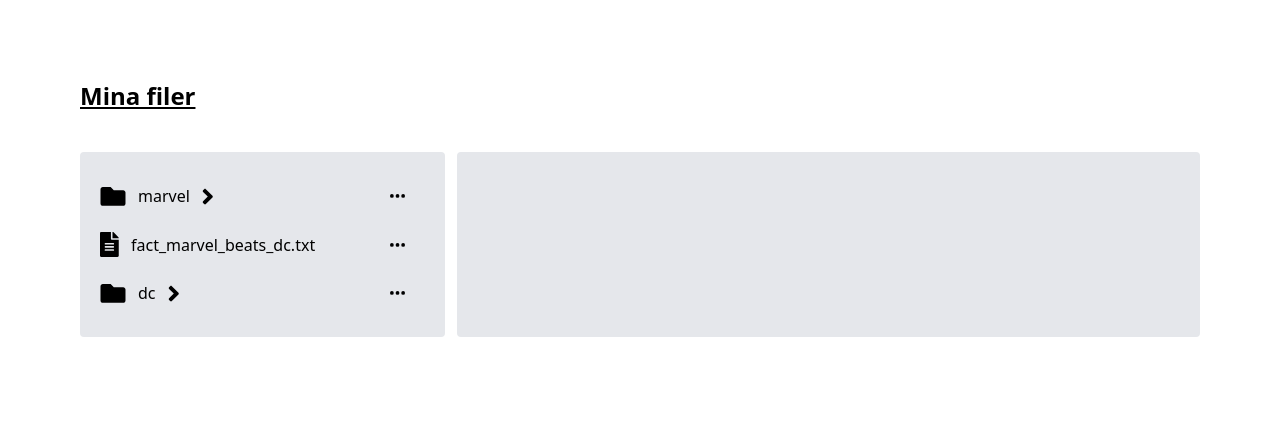
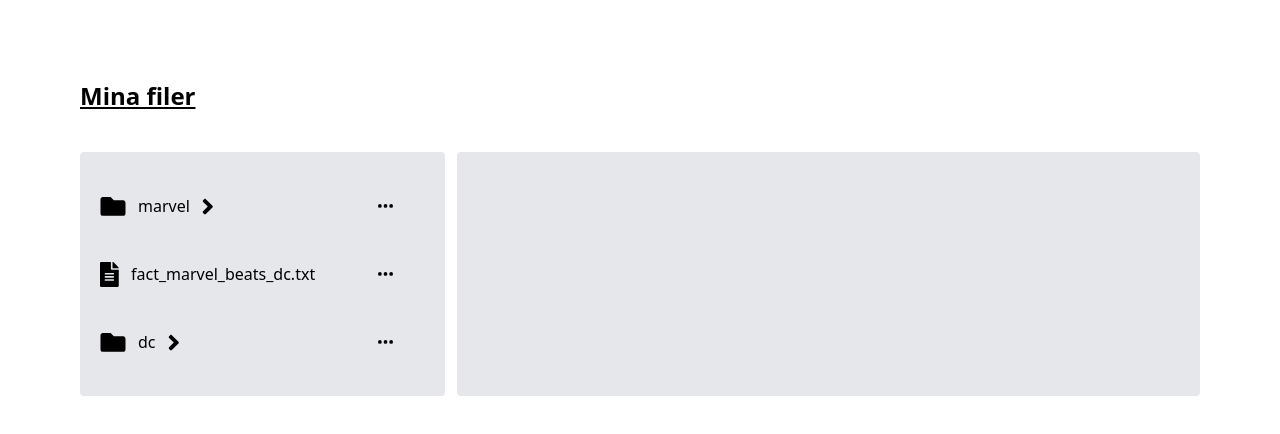
Before and after one commit to juliabeengtsson/fileTree, a Nuxt app: page / in a window 1280 px wide. Shown: the top 434 px of the page. Built offline with nearby package versions, Linux system fonts and the light colour scheme.

Commit message:
added hover effect and active folder name

```diff
--- a/components/ContextMenu.vue
+++ b/components/ContextMenu.vue
@@ -1,10 +1,10 @@
 <template>
 	<div>
-		<div class="mr-5" @click="toggle()">
+		<div class="mr-5 p-3" @click="toggle()">
 			<ContextIcon />
 		</div>
-
-		<div v-if="isHidden" id="dropdown" class="absolute right-1 top-6 z-10 w-44 bg-white rounded divide-y divide-gray-100 shadow block">
+		<!-- Dropdown menu for delete and editing -->
+		<div v-if="isHidden" id="dropdown" class="absolute right-1 top-8 z-10 w-44 bg-white rounded divide-y divide-gray-100 shadow block">
 			<ul class="py-1 text-sm text-gray-700"
 				aria-labelledby="dropdownMenuIconHorizontalButton">
 				<li>
--- a/components/FileTree.vue
+++ b/components/FileTree.vue
@@ -3,11 +3,12 @@
 		<h2 class="mb-10 underline font-semibold text-2xl">Mina filer</h2>
 
 		<div class="grid grid-cols-3 gap-3">
-			<div class="col-span-1 bg-gray-200 py-5 pl-5 rounded">
+			<div class="col-span-1 bg-gray-200 py-5 rounded">
 				<!-- Loop for first step in fileTree -->
 				<div v-for="file of createFileTree()" class="py-3">
 					<!-- fileTree with folders -->
-					<div v-if="Object.keys(file.files).length" class="cursor-pointer flex items-center justify-between relative">
+					<div v-if="Object.keys(file.files).length"
+						 class="hover:bg-gray-100 py-2 cursor-pointer flex items-center justify-between relative pl-5">
 						<div class="flex gap-3 items-center" @click="showFiles(file)">
 							<FolderIcon />
 							<p>{{ file.pathName }}</p>
@@ -18,7 +19,8 @@
 						</div>
 					</div>
 					<!-- fileTree without folder - (files) -->
-					<div v-if="!Object.keys(file.files).length" class="cursor-pointer flex items-center justify-between relative">
+					<div v-if="!Object.keys(file.files).length"
+						 class="cursor-pointer py-2 flex items-center justify-between relative pl-5">
 						<div class="flex gap-3 items-center" @click="showFiles(file)">
 							<FileIcon />
 							<p>{{ file.pathName }}</p>
@@ -31,17 +33,20 @@
 				</div>
 			</div>
 
-			<div class="col-span-2 bg-gray-200 py-5 pl-5 rounded">
-				<!-- Close all folders button -->
-				<div class="cursor-pointer font-semibold flex items-center gap-3" @click="closeAll()" v-if="Object.keys(openedFiles).length > 0">
-					<LeftArrowIcon />
-					<p>Stäng</p>
+			<div class="col-span-2 bg-gray-200 py-5 rounded">
+				<div class="flex justify-between w-1/2">
+					<!-- Close all folders button -->
+					<div class="cursor-pointer font-semibold flex items-center gap-3 pl-5" @click="closeAll()" v-if="Object.keys(openedFiles).length > 0">
+						<LeftArrowIcon />
+						<p>Stäng</p>
+					</div>
+					<!-- Show active folder name -->
+					<div class="font-semibold underline text-xl italic" v-if="Object.keys(openedFiles).length > 0">{{ activeFolder }}</div>
 				</div>
-
 				<!-- Loop for folders with under files -->
 				<div v-for="file of openedFiles" class="py-3">
 					<!-- second folder with childrens -->
-					<div v-if="Object.keys(file.files).length" class="cursor-pointer flex items-center justify-between relative">
+					<div v-if="Object.keys(file.files).length" class="hover:bg-gray-100 py-2 cursor-pointer flex items-center justify-between relative pl-5">
 						<div class="flex gap-3 items-center" @click="showFiles(file)">
 							<FolderIcon />
 							<p>{{ file.pathName }}</p>
@@ -52,7 +57,7 @@
 						</div>
 					</div>
 					<!-- second folder without under files -->
-					<div v-if="!Object.keys(file.files).length" class="cursor-pointer flex items-center justify-between relative">
+					<div v-if="!Object.keys(file.files).length" class="cursor-pointer flex items-center justify-between relative pl-5">
 						<div class="flex gap-3 items-center" @click="showFiles(file)">
 							<FileIcon />
 							<p>{{ file.pathName }}</p>
@@ -77,11 +82,13 @@ import LeftArrowIcon from "./svgs/LeftArrowIcon";
 import ContextMenu from "./ContextMenu";
 
 const fileNames = getData() // get data from services
-const openedFiles = ref([]) //
+const openedFiles = ref([])
+const activeFolder = ref('')
 
 // Function for open folders and files
 function showFiles(_files) {
 	openedFiles.value = _files.files
+	activeFolder.value = _files.pathName // set activeFolder variable to pathName of active folder
 }
 
 function createFileTree() {
@@ -91,7 +98,7 @@ function createFileTree() {
 	fileNames.forEach(filePath => {
 		let currentFileTree = fileTree
 
-		// // Create a list of every path of the file path and loop through it
+		// Create a list of every path of the file path and loop through it
 		filePath.split('/').forEach(partOfPath => {
 			// If the file tree does not contain an object with the same name as the current part of the path
 			if(!currentFileTree[partOfPath]) {
@@ -107,6 +114,7 @@ function createFileTree() {
 
 // Function for close all folders and files
 function closeAll() {
+	// Set all opened files and folders to that empty array I used before
 	openedFiles.value = []
 }
 </script>
```
